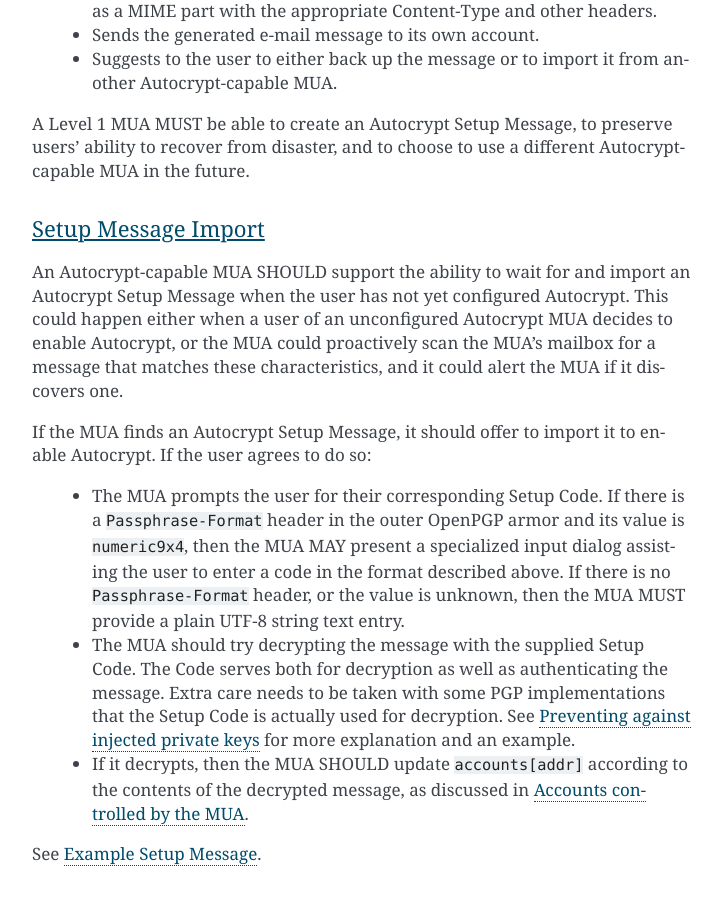
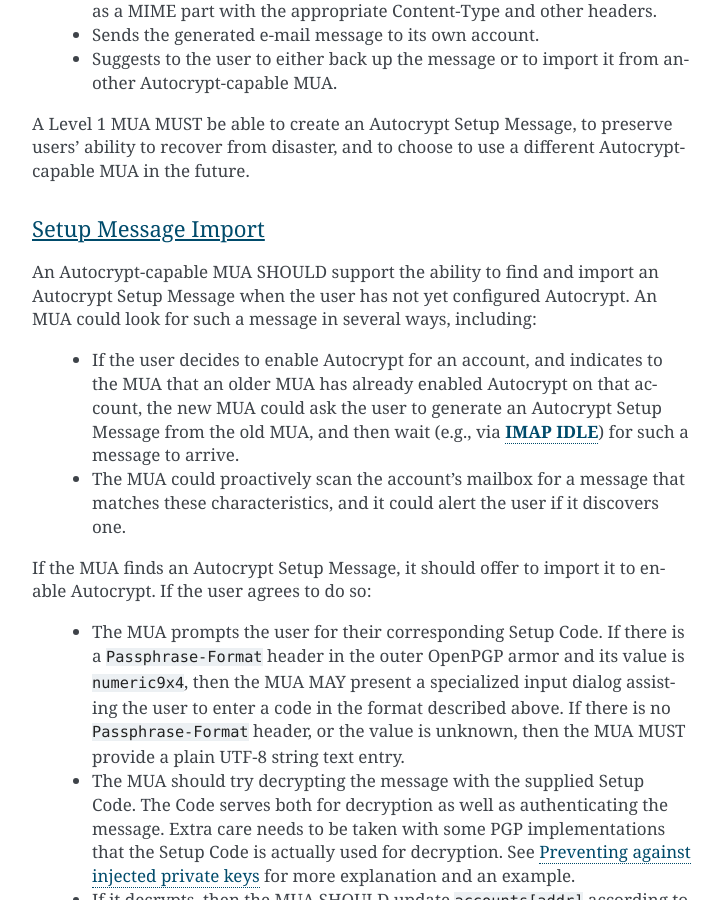
Before and after one commit to autocrypt/autocrypt, a Sphinx documentation site: the page built from doc/level1.rst, in a window 1280 px wide and 900 px high, scrolled down 16477 px. Shown: the whole window, without its empty margins (388-1110 px from the left). Built offline with Sphinx 7.4.7, drawn with Linux system fonts in a browser that asks for light colours.

Commit message:
Clarify different ways of finding Autocrypt Setup Message.
Provide a couple of specific example suggestions for finding the
Autocrypt Setup Message, without suggesting that the MUA has to be
able to do them all.

Closes: #77

```diff
--- a/doc/level1.rst
+++ b/doc/level1.rst
@@ -798,12 +798,20 @@ a different Autocrypt-capable MUA in the future.
 Setup Message Import
 ~~~~~~~~~~~~~~~~~~~~
 
-An Autocrypt-capable MUA SHOULD support the ability to wait for and
-import an Autocrypt Setup Message when the user has not yet configured
-Autocrypt.  This could happen either when a user of an unconfigured
-Autocrypt MUA decides to enable Autocrypt, or the MUA could
-proactively scan the MUA's mailbox for a message that matches these
-characteristics, and it could alert the MUA if it discovers one.
+An Autocrypt-capable MUA SHOULD support the ability to find and import
+an Autocrypt Setup Message when the user has not yet configured
+Autocrypt.  An MUA could look for such a message in several ways,
+including:
+
+ * If the user decides to enable Autocrypt for an account, and
+   indicates to the MUA that an older MUA has already enabled
+   Autocrypt on that account, the new MUA could ask the user to
+   generate an Autocrypt Setup Message from the old MUA, and then wait
+   (e.g., via :rfc:`IMAP IDLE <2177>`) for such a message to arrive.
+
+ * The MUA could proactively scan the account's mailbox for a message
+   that matches these characteristics, and it could alert the user if
+   it discovers one.
 
 If the MUA finds an Autocrypt Setup Message, it should offer to
 import it to enable Autocrypt.  If the user agrees to do so:
```
